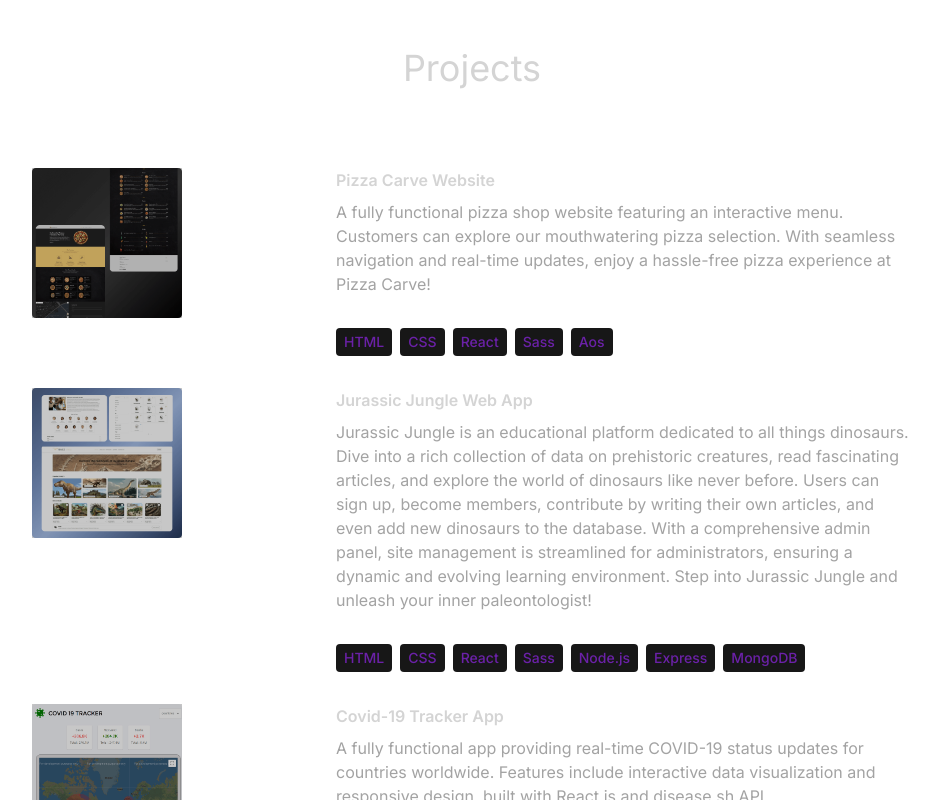
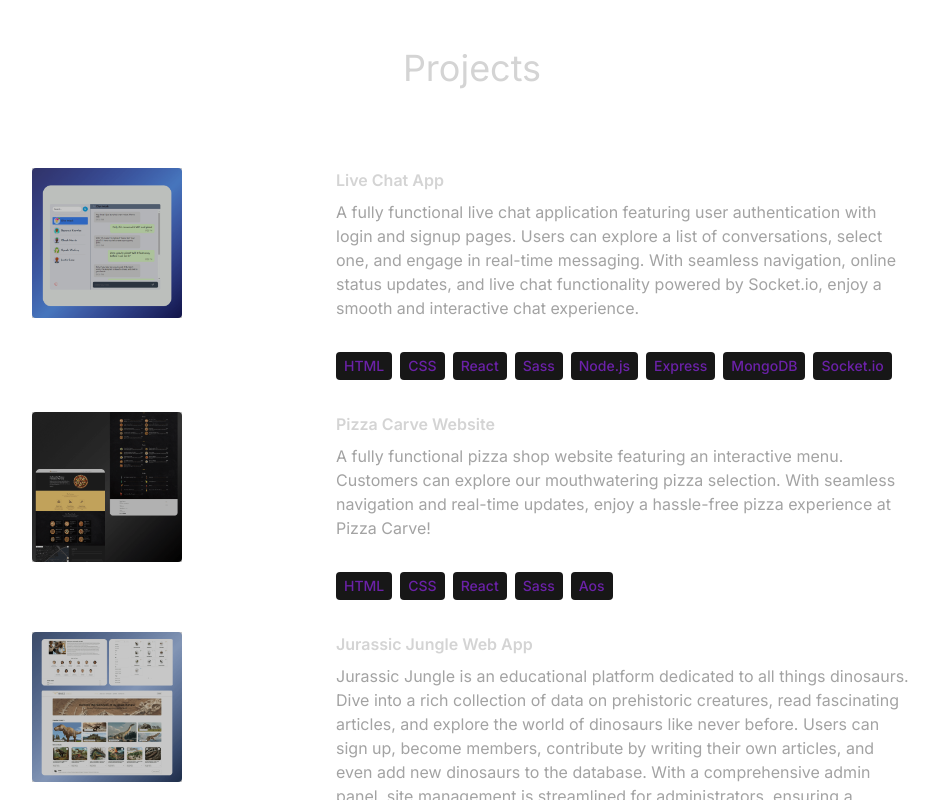
Before and after one commit to avishaiEtach/new_portfolio, a React (Create React App) app: page / in a window 1280 px wide. Shown: the part 2496-3296 px from the top of the page, without its empty margins (168-1107 px from the left). Built offline with nearby package versions, Linux system fonts and the light colour scheme.

Commit message:
add project

```diff
--- a/src/assets/constants.ts
+++ b/src/assets/constants.ts
@@ -3,6 +3,7 @@ import project2 from "../assets/images/project-2.png";
 import project3 from "../assets/images/project-3.png";
 import project4 from "../assets/images/project-4.png";
 import project5 from "../assets/images/project-5.png";
+import project6 from "../assets/images/project-6.png";
 import { RiReactjsLine } from "react-icons/ri";
 import { FaHtml5 } from "react-icons/fa";
 import { FaCss3Alt } from "react-icons/fa";
@@ -66,6 +67,23 @@ export const Education_CONTENT = [
 ];
 
 export const PROJECTS = [
+  {
+    title: "Live Chat App",
+    image: project6,
+    description:
+      "A fully functional live chat application featuring user authentication with login and signup pages. Users can explore a list of conversations, select one, and engage in real-time messaging. With seamless navigation, online status updates, and live chat functionality powered by Socket.io, enjoy a smooth and interactive chat experience.",
+    technologies: [
+      "HTML",
+      "CSS",
+      "React",
+      "Sass",
+      "Node.js",
+      "Express",
+      "MongoDB",
+      "Socket.io",
+    ],
+    link: "https://live-chat-4ydd.onrender.com",
+  },
   {
     title: "Pizza Carve Website",
     image: project1,
```
Also changed, not shown: src/assets/images/project-6.png (added).
